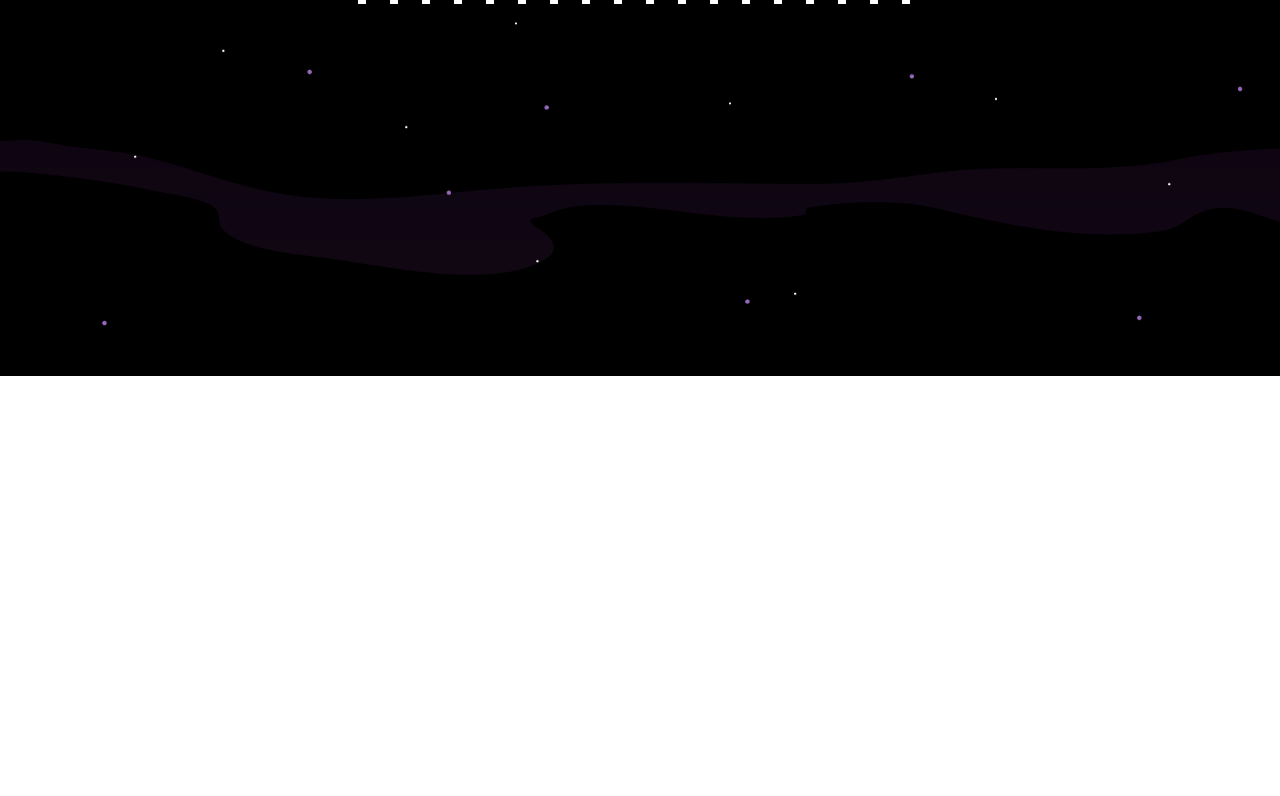
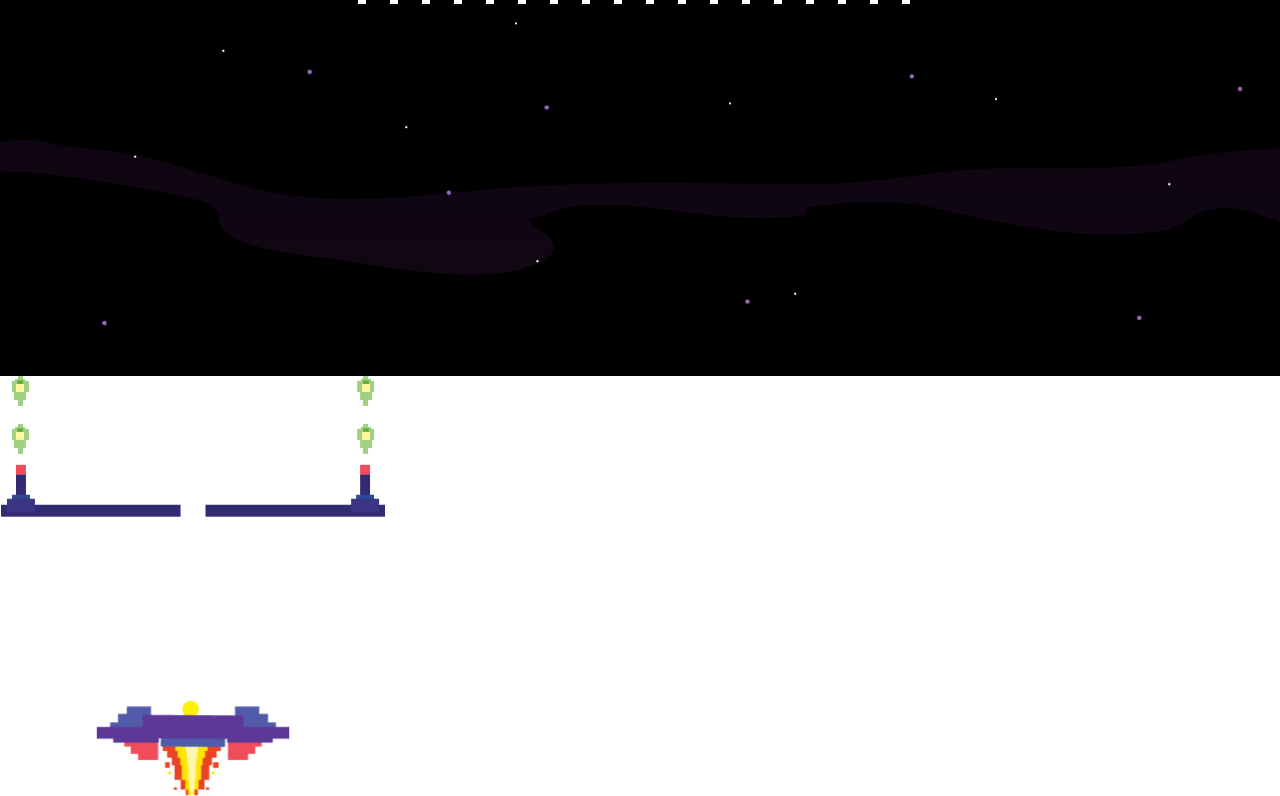
Before and after one commit to Rozycos/retro-game, a Next.js app: page / in a window 1280 px wide. Shown: the part 520-1316 px from the top of the page. Before the commit the page ends 896 px from the top, so only its background shows below. Built offline with nearby package versions, Linux system fonts and the light colour scheme.

Commit message:
created character component

```diff
--- a/app/page.js
+++ b/app/page.js
@@ -1,3 +1,4 @@
+import Character from '@/components/common/Character';
 import Loader from '@/components/common/Loader';
 import Link from 'next/link';
 
@@ -13,6 +14,7 @@ export default function Home() {
         <li><Link href="/contact">Contact</Link></li>
       </ul>
       <Loader dots='17' time='50' initialText='Initializing world' finalText='Initializing world'/>
+      <Character character='ufo2'/>
 
     </>
   );
--- a/components/common/Character.jsx
+++ b/components/common/Character.jsx
@@ -2,7 +2,7 @@ import PropTypes from 'prop-types';
 
 export default function Character({character='alien1'}) {
     return (
-    <div className={`character__${character}`}></div>
+    <div className={`character character__${character}`}></div>
     )
 }
 
--- /dev/null
+++ b/styles/elements/_character.scss
@@ -0,0 +1,48 @@
+.character {
+    background-repeat: no-repeat;
+    background-position: center;
+    background-size: contain;
+
+    &__alien1 {
+        width: 80px;
+        height: 80px;
+        background-image: url(../../public/images/alien1.png);
+    }
+    &__alien2 {
+        width: 80px;
+        height: 80px;
+        background-image: url(../../public/images/alien2.png);
+    }
+    &__alien3 {
+        width: 80px;
+        height: 80px;
+        background-image: url(../../public/images/alien3.png);
+    }
+    &__scientist {
+        width: 108px;
+        height: 297px;
+        background-image: url(../../public/images/scientist.png);
+    }
+    &__astronaut {
+        width: 104px;
+        height: 288px;
+        background-image: url(../../public/images/astronaut.png);
+    }
+    &__ufo {
+        width: 142px;
+        height: 136px;
+        background-image: url(../../public/images/ufo.png);
+    }
+    &__ufo2 {
+        width: 385px;
+        height: 420px;
+        background-image: url(../../public/images/ufo2.png);
+    }
+    &__ufo3 {
+        width: 146px;
+        height: 76px;
+        background-image: url(../../public/images/ufo3.png);
+    }
+}
+
+//usage <Character character='ufo'/> accessible characters: scientist, astronaut, ufo, ufo2, alien1, alien2, alien3
--- a/styles/globals.scss
+++ b/styles/globals.scss
@@ -12,7 +12,7 @@
 /* Elements */
 @import "elements/loader";
 @import "elements/buttons";
-//@import "elements/scrollIcon";
+@import "elements/character";
 //@import "elements/arrowsIcon";
 //@import "elements/navBars";
 //@import "elements/sections";
```
Also changed, not shown: public/images/ufo3.png (added).
